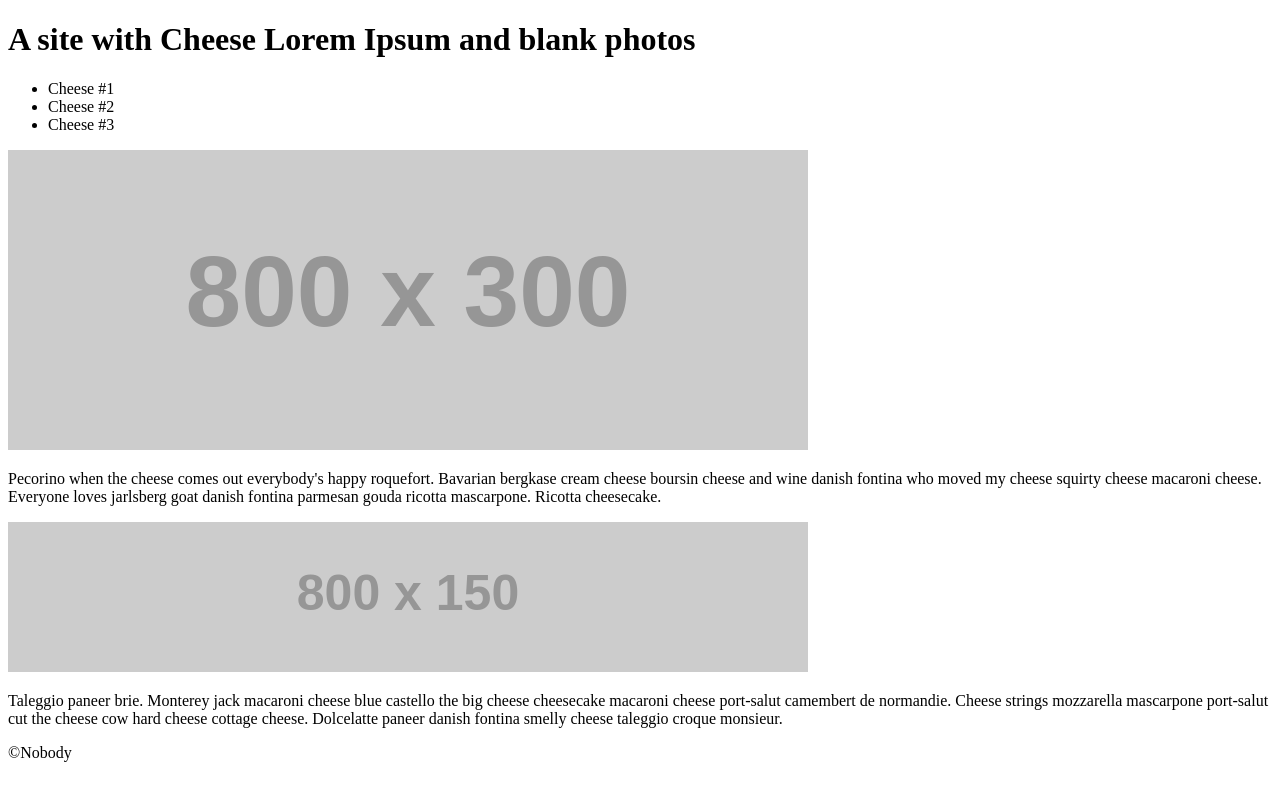
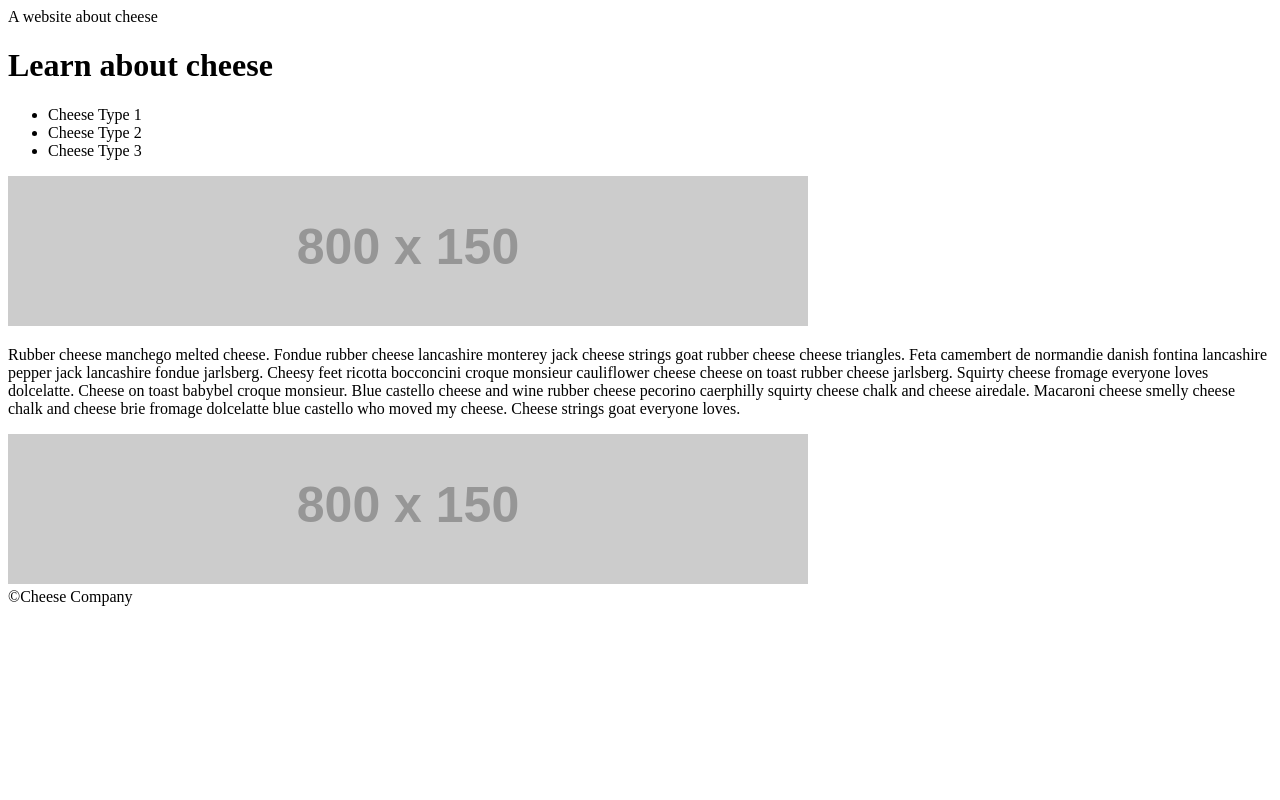
Before and after one commit to bbrick21/html-website, a plain HTML site: page index.html in a window 1280 px wide. Drawn offline with Linux system fonts and the light colour scheme; placeholder pictures from the web are drawn by us.

Commit message:
Recreated website with different layout and cheese theme

```diff
--- a/index.html
+++ b/index.html
@@ -1,40 +1,26 @@
 <!DOCTYPE html>
 <html>
-    <head>
-        <title>My first HTML Website</title>
-    </head>
-    <body>
-        <header>
-            <h1>A site with Cheese Lorem Ipsum and blank photos</h1>
+    <header>A website about cheese
+        <h1>Learn about cheese</h1>
             <nav>
                 <ul>
-                    <a><li>Cheese #1</li></a>
-                    <a><li>Cheese #2</li></a>
-                    <a><li>Cheese #3</li></a>
+                    <a><li>Cheese Type 1</li></a>
+                    <a><li>Cheese Type 2</li></a>
+                    <a><li>Cheese Type 3</li></a>
                 </ul>
             </nav>
     </header>
     <main>
         <section>
-                <img src="https://via.placeholder.com/800x300">
-                <p>
-                    Pecorino when the cheese comes out everybody's happy roquefort.
-                    Bavarian bergkase cream cheese boursin cheese and wine danish fontina who moved my cheese squirty cheese macaroni cheese.
-                    Everyone loves jarlsberg goat danish fontina parmesan gouda ricotta mascarpone. Ricotta cheesecake.
-                </p>
+            <img src="https://via.placeholder.com/800x150">
         </section>
         <section>
+            <p>Rubber cheese manchego melted cheese. Fondue rubber cheese lancashire monterey jack cheese strings goat rubber cheese cheese triangles. Feta camembert de normandie danish fontina lancashire pepper jack lancashire fondue jarlsberg. Cheesy feet ricotta bocconcini croque monsieur cauliflower cheese cheese on toast rubber cheese jarlsberg. Squirty cheese fromage everyone loves dolcelatte.
+
+                Cheese on toast babybel croque monsieur. Blue castello cheese and wine rubber cheese pecorino caerphilly squirty cheese chalk and cheese airedale. Macaroni cheese smelly cheese chalk and cheese brie fromage dolcelatte blue castello who moved my cheese. Cheese strings goat everyone loves.
+            </p>
             <img src="https://via.placeholder.com/800x150">
-                <p>
-                    Taleggio paneer brie.
-                    Monterey jack macaroni cheese blue castello the big cheese cheesecake macaroni cheese port-salut camembert de normandie.
-                    Cheese strings mozzarella mascarpone port-salut cut the cheese cow hard cheese cottage cheese.
-                    Dolcelatte paneer danish fontina smelly cheese taleggio croque monsieur.
-                </p>
         </section>
     </main>
-        <footer>
-&copy;Nobody
-        </footer>
-    </body>
+    <footer>&copy;Cheese Company</footer>
 </html>
```
Lines whose indentation alone changed are shown as unchanged.
